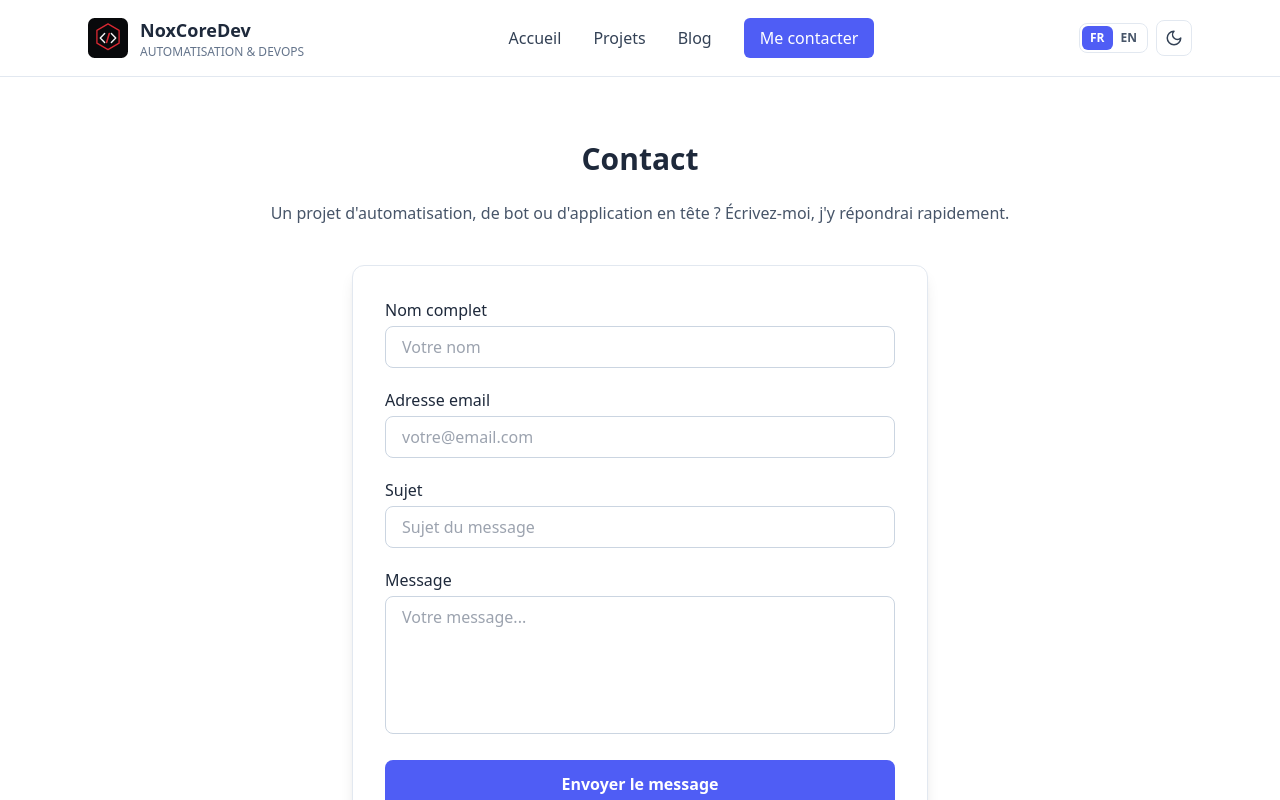
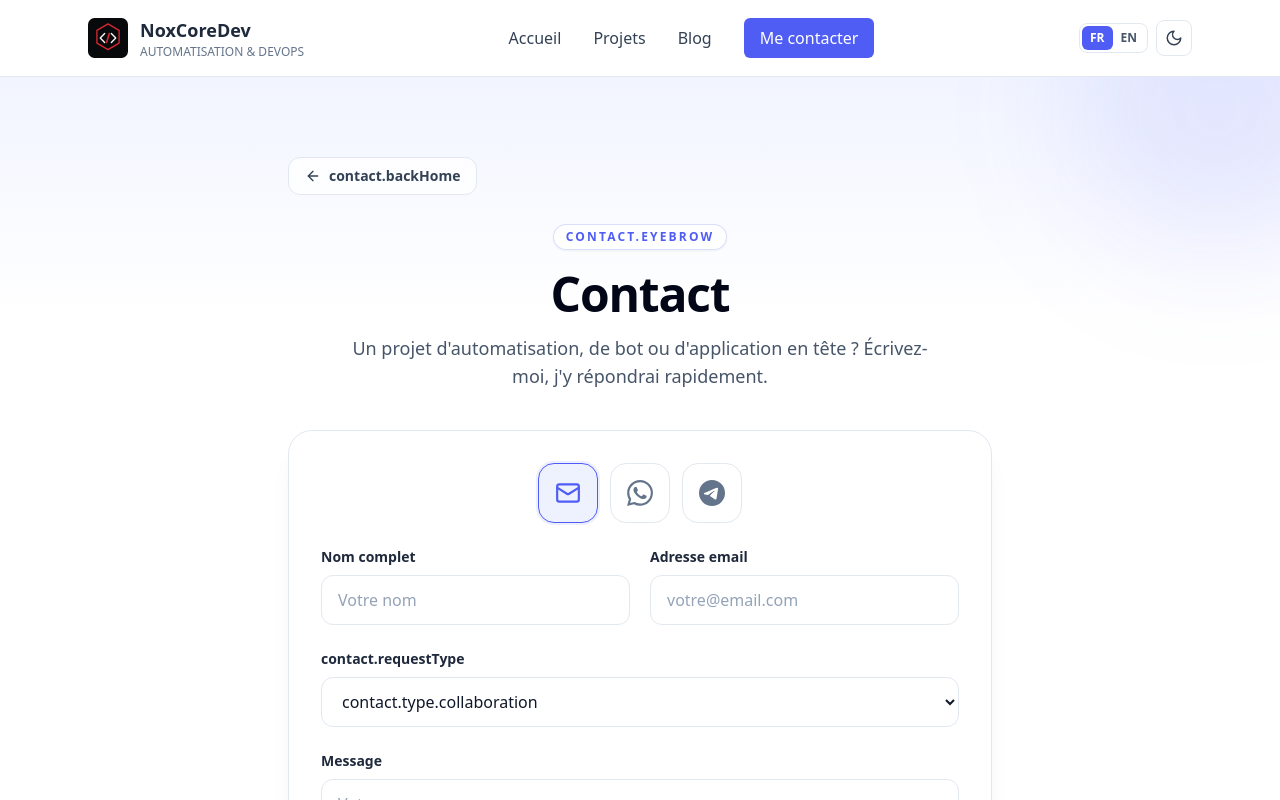
Before and after one commit to NoxCoreDev/NoxCoreDev-profile, a React (Vite) app: page /contact in a window 1280 px wide. Shown: the top 800 px of the page. Built offline with nearby package versions, Linux system fonts and the light colour scheme.

Commit message:
Refactor ContactPage to include request type and platform
Updated the contact form to include request type and platform selection. Enhanced the submission process to support multiple platforms.

```diff
--- a/src/pages/legal/Contact.jsx
+++ b/src/pages/legal/Contact.jsx
@@ -1,106 +1,195 @@
 import React, { useState } from "react";
+import { ArrowLeft, ArrowUpRight, Mail } from "lucide-react";
+import { SiTelegram, SiWhatsapp } from "react-icons/si";
 import Footer from "../../components/Footer";
 import { usePreferences } from "../../context/PreferencesContext";
+import { Link } from "react-router-dom";
+
+const requestTypes = ["collaboration", "project", "bot", "support", "partnership", "other"];
+const fieldClassName =
+  "w-full rounded-xl border border-slate-200 bg-white px-4 py-3 text-slate-900 outline-none transition placeholder:text-slate-400 focus:border-primary focus:ring-4 focus:ring-primary/10 dark:border-slate-700 dark:bg-slate-900 dark:text-white dark:placeholder:text-slate-500";
+
+const platforms = [
+  { id: "email", labelKey: "contact.platformEmail", Icon: Mail },
+  { id: "whatsapp", labelKey: "contact.platformWhatsApp", Icon: SiWhatsapp },
+  { id: "telegram", labelKey: "contact.platformTelegram", Icon: SiTelegram },
+];
 
 export default function ContactPage() {
   const { t } = usePreferences();
-  const [form, setForm] = useState({ name: "", email: "", subject: "", message: "" });
+  const [form, setForm] = useState({
+    name: "",
+    email: "",
+    requestType: "collaboration",
+    platform: "email",
+    message: "",
+  });
 
   const handleChange = (event) => {
-    setForm({ ...form, [event.target.name]: event.target.value });
+    const { name, value } = event.target;
+    setForm((current) => ({ ...current, [name]: value }));
   };
 
   const handleSubmit = (event) => {
     event.preventDefault();
-    const mailtoLink = `mailto:devnoxinc@gmail.com?subject=${encodeURIComponent(
-      form.subject
-    )}&body=${encodeURIComponent(
-      `${t("contact.emailBodyName")}: ${form.name}\n${t("contact.email")}: ${form.email}\n\n${t("contact.emailBodyMessage")}:\n${form.message}`
-    )}`;
-    window.location.href = mailtoLink;
+
+    const requestLabel = t(`contact.type.${form.requestType}`);
+    const subject = `${t("contact.subjectPrefix")} ${requestLabel} — ${form.name}`;
+    const draft = [
+      t("contact.draftGreeting"),
+      "",
+      `${t("contact.draftLead")} ${requestLabel.toLowerCase()}.`,
+      "",
+      form.message,
+      "",
+      `${t("contact.draftEmail")}: ${form.email}`,
+      "",
+      t("contact.draftSignoff"),
+      form.name,
+    ].join("\n");
+
+    const encodedDraft = encodeURIComponent(draft);
+    const encodedSubject = encodeURIComponent(subject);
+    const destinations = {
+      email: `mailto:devnoxinc@gmail.com?subject=${encodedSubject}&body=${encodedDraft}`,
+      whatsapp: `https://wa.me/224623752938?text=${encodedDraft}`,
+      telegram: `https://t.me/Noxmodai?text=${encodedDraft}`,
+    };
+
+    window.location.href = destinations[form.platform];
   };
 
   return (
     <>
-      <div className="max-w-5xl mx-auto px-6 py-16">
-        <h1 className="text-3xl font-bold mb-6 text-center">{t("contact.title")}</h1>
+      <main className="relative isolate overflow-hidden">
+        <div aria-hidden="true" className="pointer-events-none absolute inset-x-0 top-0 -z-10 h-[30rem] bg-gradient-to-b from-indigo-50/80 via-white to-white dark:from-indigo-950/30 dark:via-slate-900 dark:to-slate-900" />
+        <div aria-hidden="true" className="pointer-events-none absolute -top-28 right-[-5rem] -z-10 h-72 w-72 rounded-full bg-primary/10 blur-3xl" />
 
-        <p className="mb-10 text-center text-slate-600 dark:text-slate-300">
+        <div className="mx-auto max-w-3xl px-4 py-12 sm:px-6 sm:py-16 lg:px-8 lg:py-20">
+          <Link
+            to="/"
+            className="mb-7 inline-flex items-center gap-2 rounded-xl border border-slate-200 bg-white/80 px-4 py-2 text-sm font-semibold text-slate-700 transition hover:border-primary/40 hover:text-primary focus:outline-none focus:ring-4 focus:ring-primary/20 dark:border-slate-700 dark:bg-slate-800/80 dark:text-slate-200"
+          >
+            <ArrowLeft size={16} aria-hidden="true" />
+            {t("contact.backHome")}
+          </Link>
+          <header className="mx-auto mb-8 max-w-2xl text-center sm:mb-10">
+            <span className="inline-flex items-center rounded-full border border-primary/20 bg-white/80 px-3 py-1 text-xs font-semibold uppercase tracking-[0.18em] text-primary shadow-sm dark:bg-slate-800/80">
+              {t("contact.eyebrow")}
+            </span>
+            <h1 className="mt-5 text-4xl font-bold tracking-tight text-slate-950 dark:text-white sm:text-5xl">
+              {t("contact.title")}
+            </h1>
+            <p className="mx-auto mt-4 max-w-xl text-base leading-7 text-slate-600 dark:text-slate-300 sm:text-lg">
               {t("contact.intro")}
             </p>
+          </header>
 
-        <form
-          onSubmit={handleSubmit}
-          className="max-w-xl mx-auto bg-white dark:bg-slate-800 shadow-lg rounded-xl p-8 space-y-5 border border-slate-200 dark:border-slate-700"
+          <section className="rounded-3xl border border-slate-200 bg-white p-5 shadow-xl shadow-slate-900/5 dark:border-slate-700 dark:bg-slate-800 sm:p-8">
+            <form onSubmit={handleSubmit} className="space-y-6">
+              <fieldset>
+                <legend className="sr-only">{t("contact.platformLabel")}</legend>
+                <div className="flex items-center justify-center gap-3">
+                  {platforms.map(({ id, labelKey, Icon }) => (
+                    <label
+                      key={id}
+                      title={t(labelKey)}
+                      className={`cursor-pointer rounded-2xl border p-4 transition focus-within:ring-4 focus-within:ring-primary/20 ${
+                        form.platform === id
+                          ? "border-primary bg-indigo-50 text-primary ring-2 ring-primary/10 dark:bg-indigo-950/40"
+                          : "border-slate-200 bg-white text-slate-500 hover:border-primary/50 hover:text-primary dark:border-slate-700 dark:bg-slate-900 dark:text-slate-400"
+                      }`}
                     >
+                      <input
+                        type="radio"
+                        name="platform"
+                        value={id}
+                        checked={form.platform === id}
+                        onChange={handleChange}
+                        aria-label={t(labelKey)}
+                        className="sr-only"
+                      />
+                      <Icon size={26} aria-hidden="true" />
+                    </label>
+                  ))}
+                </div>
+              </fieldset>
+
+              <div className="grid gap-5 sm:grid-cols-2">
                 <div>
-            <label htmlFor="contact-name" className="block mb-1 font-medium">{t("contact.name")}</label>
+                  <label htmlFor="contact-name" className="mb-2 block text-sm font-semibold text-slate-800 dark:text-slate-200">{t("contact.name")}</label>
                   <input
                     id="contact-name"
+                    autoComplete="name"
                     type="text"
                     name="name"
                     required
                     value={form.name}
                     onChange={handleChange}
-              className="w-full border border-slate-300 dark:border-slate-600 bg-transparent rounded-lg px-4 py-2 focus:outline-none focus:ring-2 focus:ring-primary"
+                    className={fieldClassName}
                     placeholder={t("contact.namePlaceholder")}
                   />
                 </div>
-
                 <div>
-            <label htmlFor="contact-email" className="block mb-1 font-medium">{t("contact.email")}</label>
+                  <label htmlFor="contact-email" className="mb-2 block text-sm font-semibold text-slate-800 dark:text-slate-200">{t("contact.email")}</label>
                   <input
                     id="contact-email"
+                    autoComplete="email"
                     type="email"
                     name="email"
                     required
                     value={form.email}
                     onChange={handleChange}
-              className="w-full border border-slate-300 dark:border-slate-600 bg-transparent rounded-lg px-4 py-2 focus:outline-none focus:ring-2 focus:ring-primary"
+                    className={fieldClassName}
                     placeholder={t("contact.emailPlaceholder")}
                   />
                 </div>
-
-          <div>
-            <label htmlFor="contact-subject" className="block mb-1 font-medium">{t("contact.subject")}</label>
-            <input
-              id="contact-subject"
-              type="text"
-              name="subject"
-              required
-              value={form.subject}
-              onChange={handleChange}
-              className="w-full border border-slate-300 dark:border-slate-600 bg-transparent rounded-lg px-4 py-2 focus:outline-none focus:ring-2 focus:ring-primary"
-              placeholder={t("contact.subjectPlaceholder")}
-            />
               </div>
 
               <div>
-            <label htmlFor="contact-message" className="block mb-1 font-medium">{t("contact.message")}</label>
+                <label htmlFor="contact-request-type" className="mb-2 block text-sm font-semibold text-slate-800 dark:text-slate-200">{t("contact.requestType")}</label>
+                <select
+                  id="contact-request-type"
+                  name="requestType"
+                  required
+                  value={form.requestType}
+                  onChange={handleChange}
+                  className={fieldClassName}
+                >
+                  {requestTypes.map((type) => (
+                    <option key={type} value={type}>{t(`contact.type.${type}`)}</option>
+                  ))}
+                </select>
+              </div>
+
+              <div>
+                <label htmlFor="contact-message" className="mb-2 block text-sm font-semibold text-slate-800 dark:text-slate-200">{t("contact.message")}</label>
                 <textarea
                   id="contact-message"
                   name="message"
                   required
-              rows="5"
+                  minLength={10}
+                  rows={6}
                   value={form.message}
                   onChange={handleChange}
-              className="w-full border border-slate-300 dark:border-slate-600 bg-transparent rounded-lg px-4 py-2 resize-none focus:outline-none focus:ring-2 focus:ring-primary"
+                  className={`${fieldClassName} resize-y`}
                   placeholder={t("contact.messagePlaceholder")}
                 />
               </div>
 
+              <p className="text-sm leading-6 text-slate-500 dark:text-slate-400">{t("contact.prefillNote")}</p>
+
               <button
                 type="submit"
-            className="w-full bg-primary text-white py-3 rounded-lg font-semibold hover:opacity-90 transition"
+                className="inline-flex w-full items-center justify-center gap-2 rounded-xl bg-primary px-5 py-3.5 font-semibold text-white shadow-lg shadow-primary/20 transition hover:-translate-y-0.5 hover:opacity-95 focus:outline-none focus:ring-4 focus:ring-primary/25"
               >
                 {t("contact.send")}
+                <ArrowUpRight size={18} aria-hidden="true" />
               </button>
             </form>
-
-        <p className="text-center mt-8 font-semibold">📧 devnoxinc@gmail.com</p>
-        <p className="text-center mt-1 text-slate-500">Telegram @Noxmodai · WhatsApp +224 623 75 29 38</p>
+          </section>
         </div>
-
+      </main>
       <Footer />
     </>
   );
```
Lines whose indentation alone changed are shown as unchanged.
